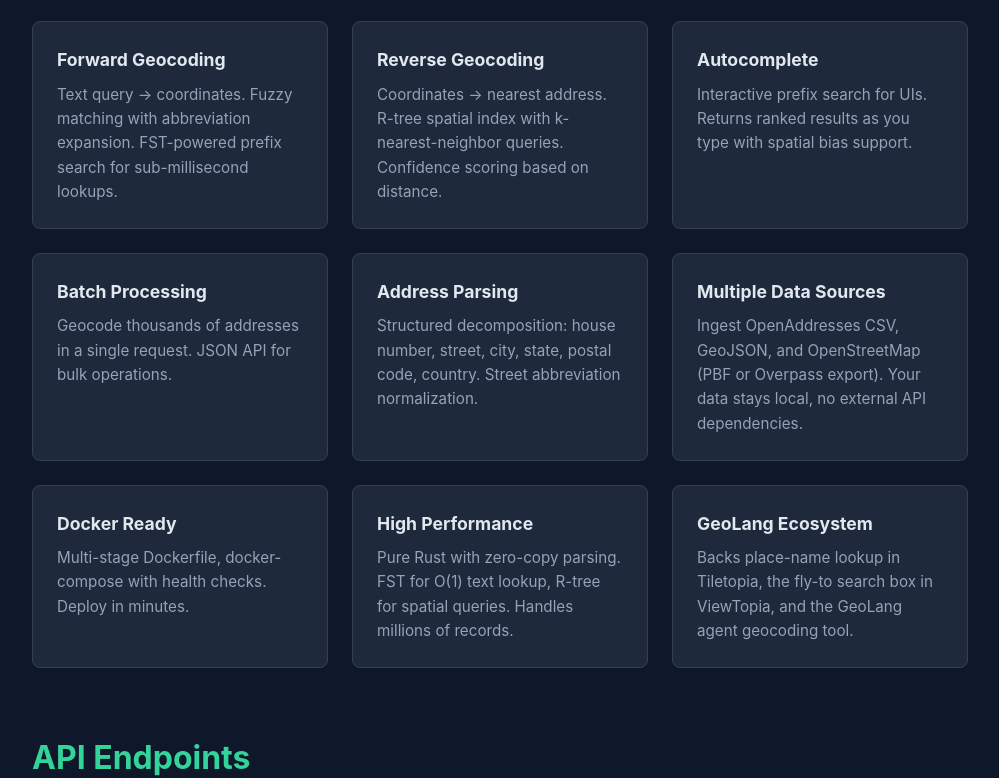
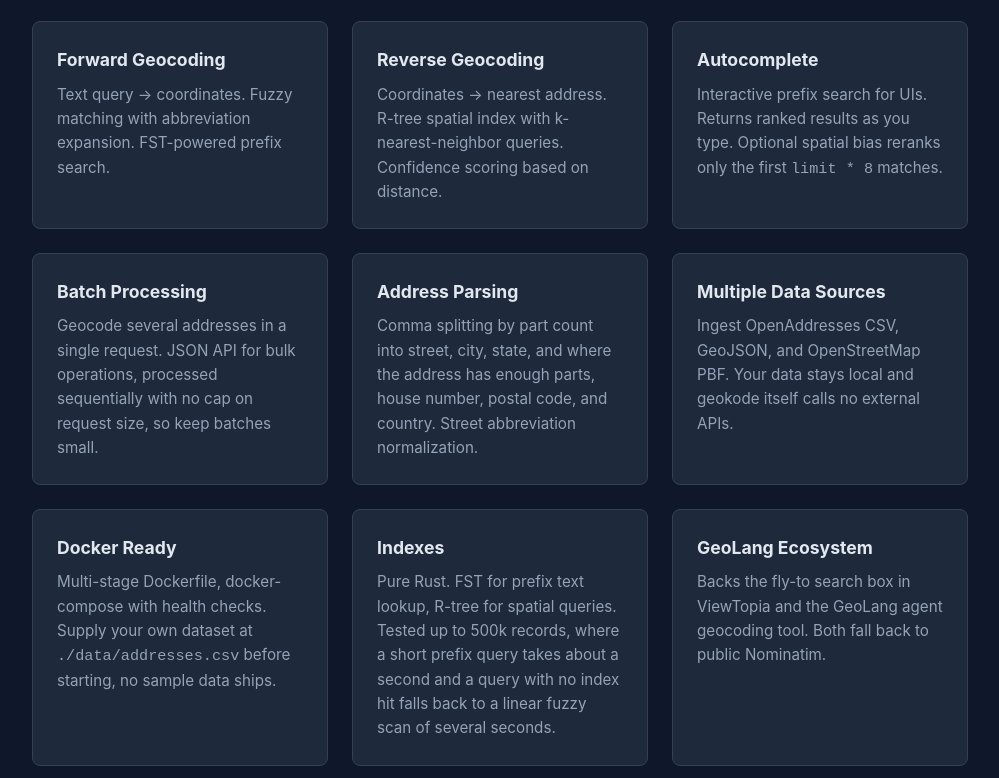
Before and after one commit to GeoLang/geokode, a plain HTML site: page docs/index.html in a window 1280 px wide. Shown: the part 601-1379 px from the top of the page, without its empty margins (140-1139 px from the left). Drawn offline with Linux system fonts and the light colour scheme.

Commit message:
document csv lookup bug, fix openapi

```diff
--- a/docs/index.html
+++ b/docs/index.html
@@ -225,7 +225,7 @@
             <div class="features">
                 <div class="feature-card">
                     <h3>Forward Geocoding</h3>
-                    <p>Text query → coordinates. Fuzzy matching with abbreviation expansion. FST-powered prefix search for sub-millisecond lookups.</p>
+                    <p>Text query → coordinates. Fuzzy matching with abbreviation expansion. FST-powered prefix search.</p>
                 </div>
                 <div class="feature-card">
                     <h3>Reverse Geocoding</h3>
@@ -233,31 +233,31 @@
                 </div>
                 <div class="feature-card">
                     <h3>Autocomplete</h3>
-                    <p>Interactive prefix search for UIs. Returns ranked results as you type with spatial bias support.</p>
+                    <p>Interactive prefix search for UIs. Returns ranked results as you type. Optional spatial bias reranks only the first <code>limit * 8</code> matches.</p>
                 </div>
                 <div class="feature-card">
                     <h3>Batch Processing</h3>
-                    <p>Geocode thousands of addresses in a single request. JSON API for bulk operations.</p>
+                    <p>Geocode several addresses in a single request. JSON API for bulk operations, processed sequentially with no cap on request size, so keep batches small.</p>
                 </div>
                 <div class="feature-card">
                     <h3>Address Parsing</h3>
-                    <p>Structured decomposition: house number, street, city, state, postal code, country. Street abbreviation normalization.</p>
+                    <p>Comma splitting by part count into street, city, state, and where the address has enough parts, house number, postal code, and country. Street abbreviation normalization.</p>
                 </div>
                 <div class="feature-card">
                     <h3>Multiple Data Sources</h3>
-                    <p>Ingest OpenAddresses CSV, GeoJSON, and OpenStreetMap (PBF or Overpass export). Your data stays local, no external API dependencies.</p>
+                    <p>Ingest OpenAddresses CSV, GeoJSON, and OpenStreetMap PBF. Your data stays local and geokode itself calls no external APIs.</p>
                 </div>
                 <div class="feature-card">
                     <h3>Docker Ready</h3>
-                    <p>Multi-stage Dockerfile, docker-compose with health checks. Deploy in minutes.</p>
+                    <p>Multi-stage Dockerfile, docker-compose with health checks. Supply your own dataset at <code>./data/addresses.csv</code> before starting, no sample data ships.</p>
                 </div>
                 <div class="feature-card">
-                    <h3>High Performance</h3>
-                    <p>Pure Rust with zero-copy parsing. FST for O(1) text lookup, R-tree for spatial queries. Handles millions of records.</p>
+                    <h3>Indexes</h3>
+                    <p>Pure Rust. FST for prefix text lookup, R-tree for spatial queries. Tested up to 500k records, where a short prefix query takes about a second and a query with no index hit falls back to a linear fuzzy scan of several seconds.</p>
                 </div>
                 <div class="feature-card">
                     <h3>GeoLang Ecosystem</h3>
-                    <p>Backs place-name lookup in Tiletopia, the fly-to search box in ViewTopia, and the GeoLang agent geocoding tool.</p>
+                    <p>Backs the fly-to search box in ViewTopia and the GeoLang agent geocoding tool. Both fall back to public Nominatim.</p>
                 </div>
             </div>
         </section>
@@ -266,7 +266,7 @@
             <h2>API Endpoints</h2>
             <div class="api-endpoints">
                 <div class="endpoint">
-                    <span class="method">GET</span> <span class="path">/forward?q=123+Main+St</span>
+                    <span class="method">GET</span> <span class="path">/forward?q=123,+Main+St</span>
                     <div class="desc">Forward geocode — text to coordinates</div>
                 </div>
                 <div class="endpoint">
@@ -290,7 +290,9 @@
 
         <section>
             <h2>Quick Start</h2>
-            <pre><code># Using Docker
+            <pre><code># Using Docker — put an OpenAddresses CSV at ./data/addresses.csv first,
+# the container exits on startup without it
+mkdir -p data &amp;&amp; cp /path/to/addresses.csv data/
 docker compose up -d
 
 # Or build from source
@@ -299,8 +301,9 @@ cargo build --release -p geokode-cli
 # Start server with OpenAddresses data
 geokode serve -d addresses.csv --bind 0.0.0.0:3000
 
-# Forward geocode
-curl "http://localhost:3000/forward?q=123+Main+St,+Springfield"
+# Forward geocode. CSV ingest indexes the house number with a trailing comma,
+# so "123 Main St, Springfield" matches nothing — see the README known issue
+curl "http://localhost:3000/forward?q=123,+Main+St,+Springfield"
 
 # Reverse geocode
 curl "http://localhost:3000/reverse?lon=-89.65&amp;lat=39.78"</code></pre>
```
Also changed, not shown: 3 other files.
